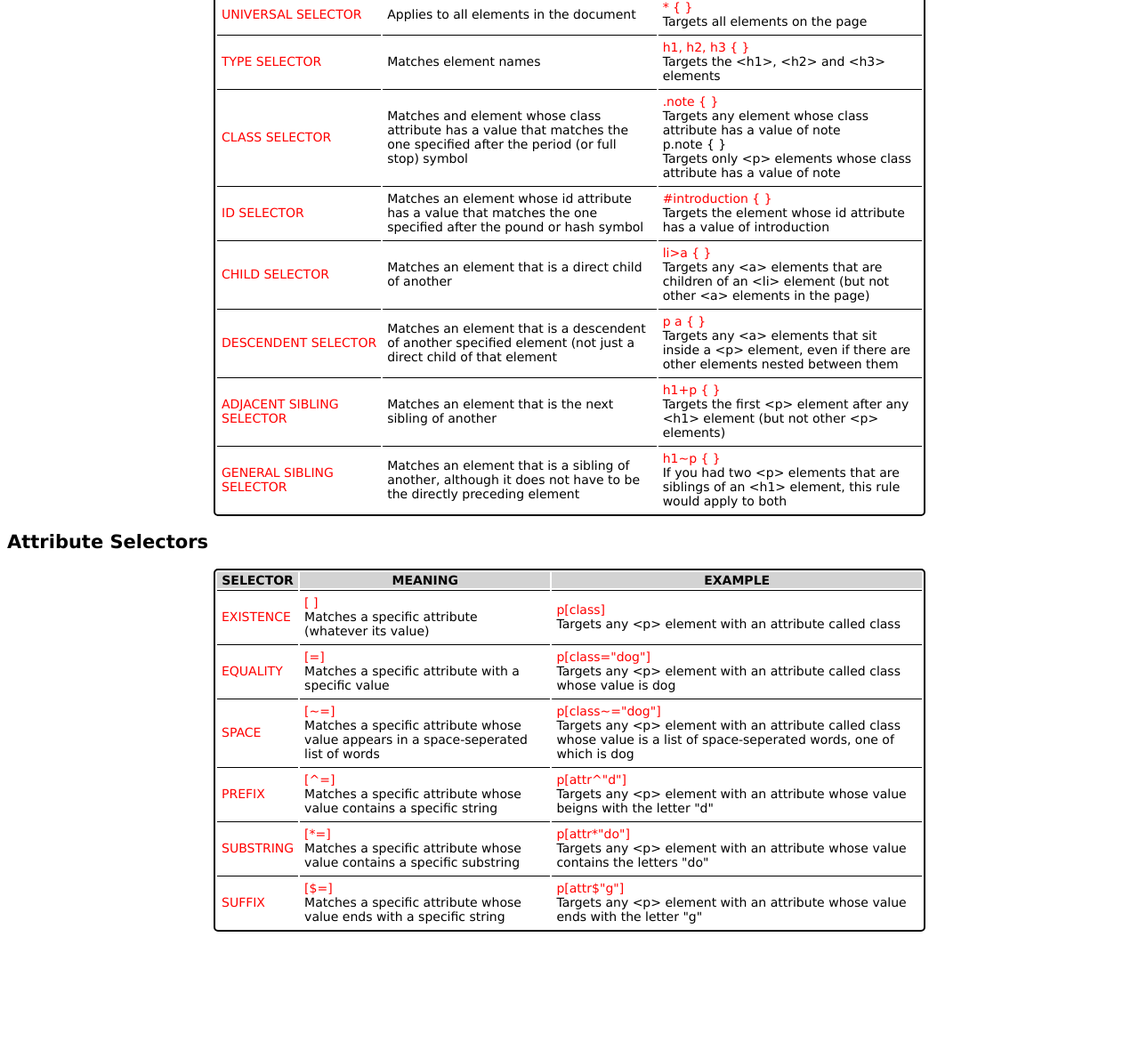
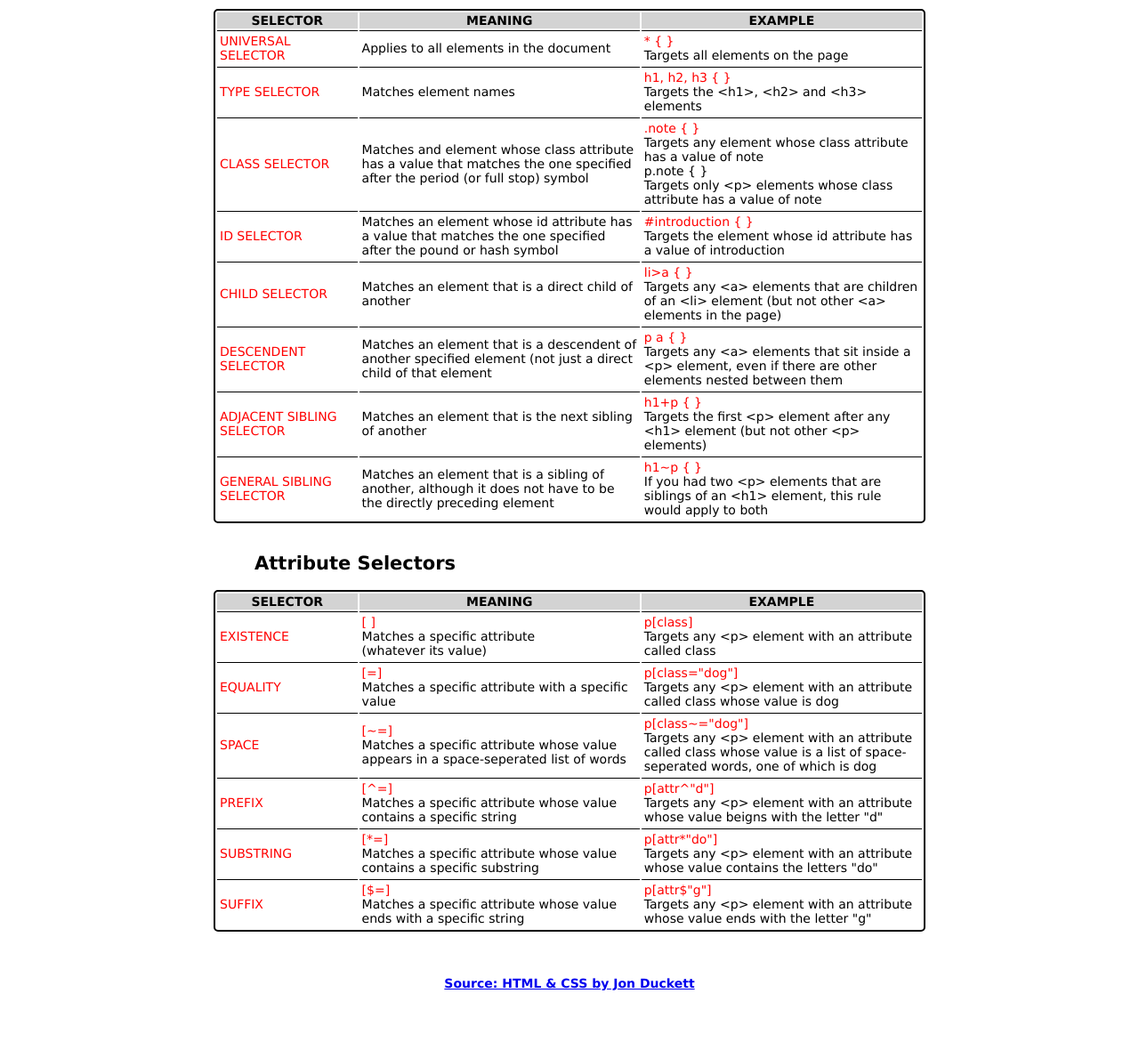
Before and after one commit to dorterry/css-selectors, a plain HTML site: page index.html in a window 1280 px wide. Shown: the part 142-1313 px from the top of the page at 89% size. Before the commit the page ends 1197 px from the top, so only its background shows below. Drawn offline with Linux system fonts and the light colour scheme.

Commit message:
set column width percentages and cleaned up code

```diff
--- a/index.html
+++ b/index.html
@@ -16,6 +16,11 @@
   <!--CSS Selector Table-->
 
   <table>
+    <colgroup>
+        <col span="1" style="width: 20%;">
+        <col span="1" style="width: 40%;">
+        <col span="1" style="width: 40%;">
+      </colgroup>
       <thead>
       <tr>
         <th>SELECTOR</th>
@@ -58,7 +63,7 @@
           </tr>
 
           <tr>
-              <td class="fitwidth"><span class="selector">DESCENDENT SELECTOR</span></td>
+              <td><span class="selector">DESCENDENT SELECTOR</span></td>
               <td>Matches an element that is a descendent of another specified element (not just a direct child of that element</td>
               <td><span class="selector">p a { }</span><br>Targets any &lt;a&gt; elements that sit inside a &lt;p&gt; element, even if there are other elements nested between them</td>
           </tr>
@@ -77,12 +82,17 @@
 
     </tbody>
       </table>
-
+<br>
       <h2>Attribute Selectors</h2>
 
 <!--Attribute Selectors Table-->
 
       <table>
+        <colgroup>
+            <col span="1" style="width: 20%;">
+            <col span="1" style="width: 40%;">
+            <col span="1" style="width: 40%;">
+          </colgroup>
         <thead>
         <tr>
           <th>SELECTOR</th>
@@ -129,24 +139,9 @@
             </tr>
 
         </tbody>
-
-
       </table>
 
-
-
-
-
-
-
-
-
-
-
-
-
-
-
+<footer><a href="https://www.htmlandcssbook.com/" target="blank">Source: HTML & CSS by Jon Duckett</a></footer>
 
 </body>
 </html>
--- a/resources/css/styles.css
+++ b/resources/css/styles.css
@@ -6,8 +6,13 @@ body {
 
 h1 {
     text-align: center;
+    padding-top: 20px;
+    padding-bottom: 20px;
 }
 
+h2 {
+    padding-left: 22%;
+}
 
  /* Table */
 
@@ -25,14 +30,19 @@ h1 {
 
   td {
     border-top: 1px solid black;
-    padding: 5px;
+    padding: 3px;
   }
 
-  td.fitwidth {
-    width: 3px;
-    white-space: nowrap;
+  .selector {
+    color: red;
+    font-weight: 540;
+  }
+
+  /* Footer */
+
+  footer {
+    text-align: center;
+    padding-top: 50px;
+    padding-bottom: 50px;
+    font-weight: bold;
 }
-
-  .selector {
-    color:red;
-  }
```
